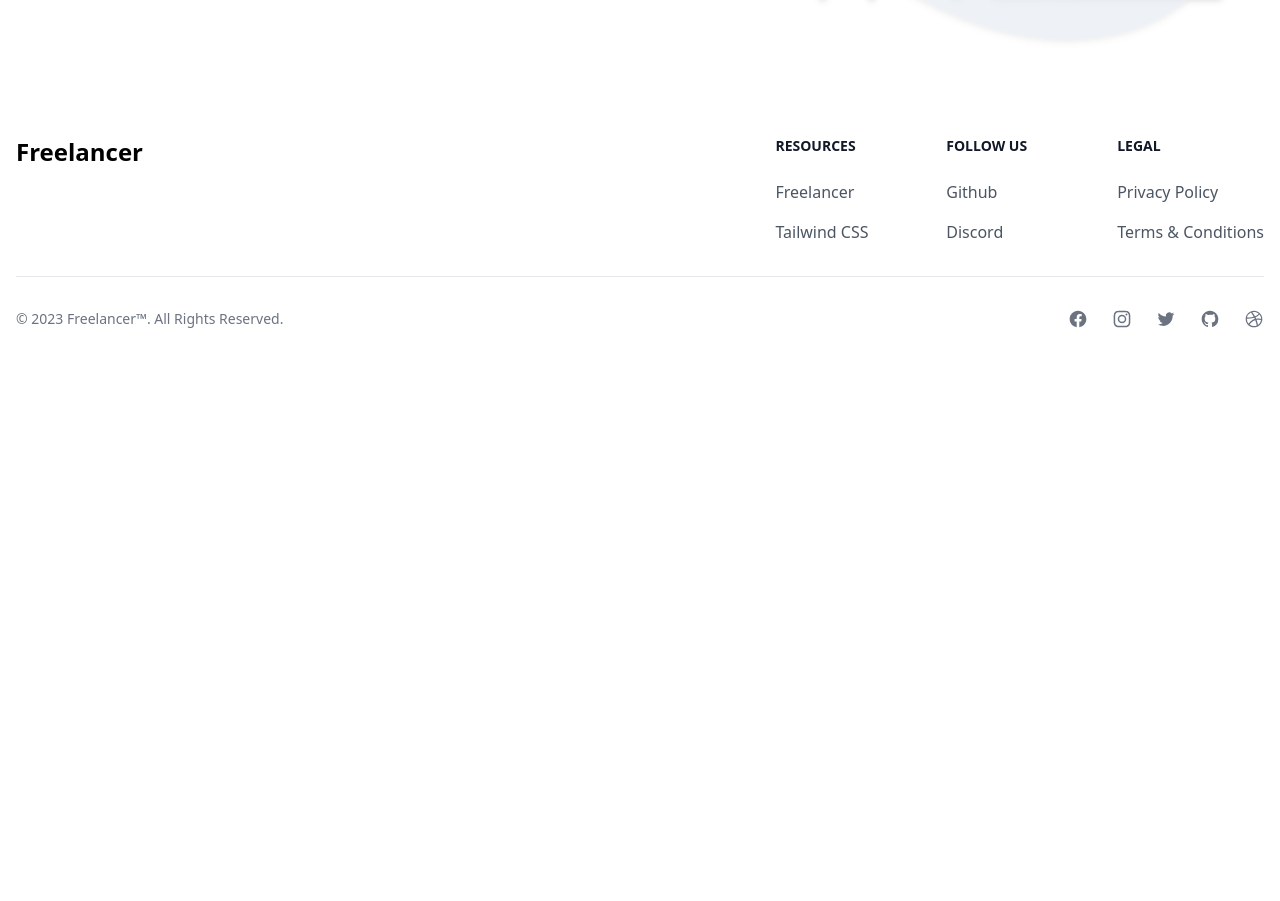
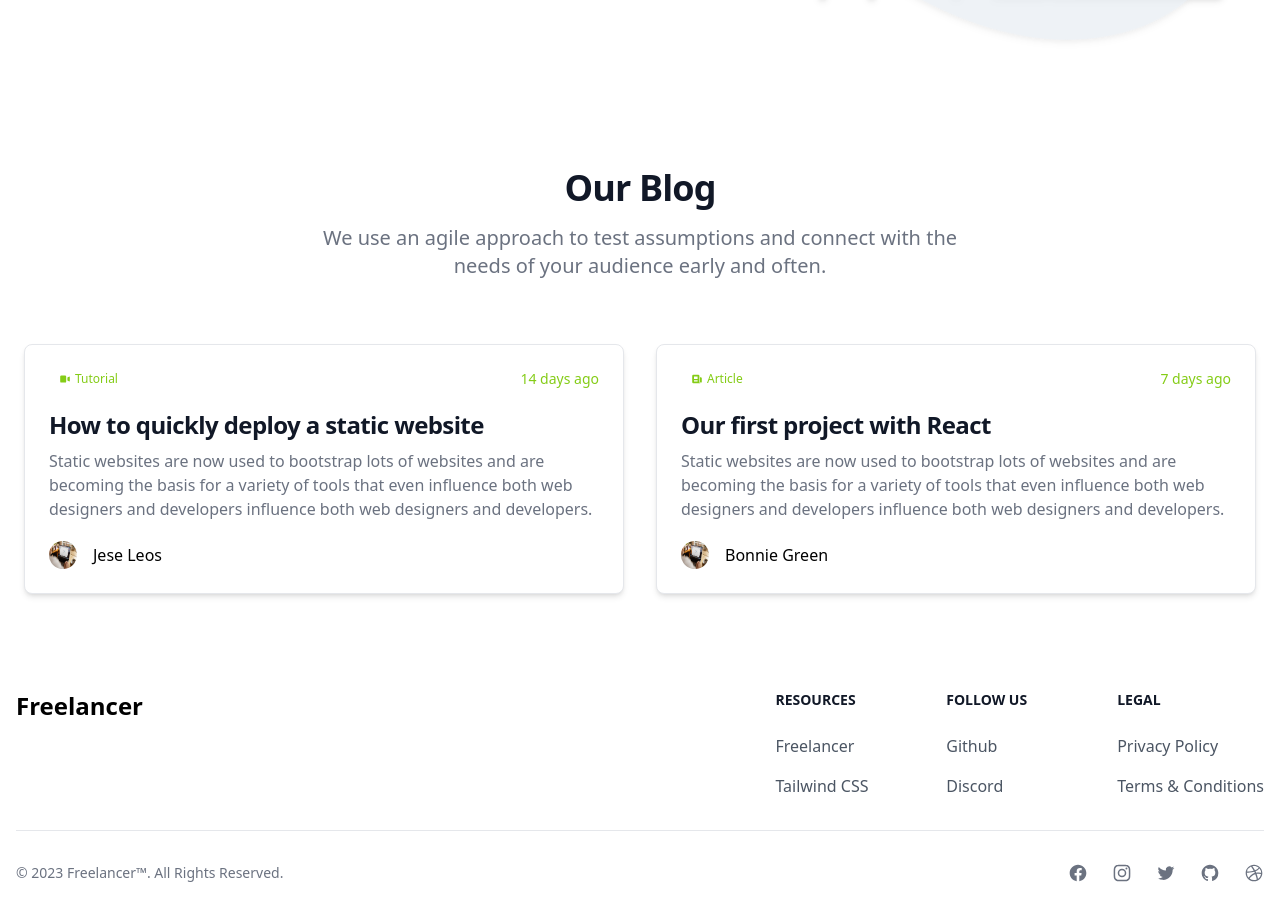
Before and after one commit to TarikSogukpinar/freelancehub, a Next.js app in the folder client/: page / in a window 1280 px wide. Shown: the part 1359-2260 px from the top of the page. Before the commit the page ends 1720 px from the top, so only its background shows below. Built offline with nearby package versions, Linux system fonts and the light colour scheme.

Commit message:
excess codes deleted

```diff
--- a/client/components/HomePage.jsx
+++ b/client/components/HomePage.jsx
@@ -1,52 +1,12 @@
 import Head from "next/head";
 import Navbar from "./Navbar";
 import { useState } from "react";
-import {
-  Speed,
-  CollectionsBookmark,
-  ConnectWithoutContact,
-  Work,
-} from "@mui/icons-material";
 import Footer from "./Footer";
 import Image from "next/image";
 import Link from "next/link";
 import Stars from "./Stars";
 
 export default function HomePage() {
-  const [sections, setSections] = useState([
-    {
-      sectionNumber: 1,
-      description:
-        "Binlerce iş ilanına kolayca göz atın ve sadece birkaç tıklama ile başvurun. İş aramak hiç bu kadar kolay olmamıştı!",
-      title: "İş İlanlarına Göz Atın",
-      icon: <Speed sx={{ fontSize: 150 }} />,
-      buttonName: "Hızlıca Başla",
-    },
-    {
-      sectionNumber: 2,
-      description:
-        "Kendi profilinizi oluşturun ve potansiyel işverenlerin sizi keşfetmesini sağlayın. Ayrıca, çalışmalarınızı sergileyebileceğiniz bir portfolyo da oluşturabilirsiniz!",
-      title: "Portfolyonuzu Oluşturun",
-      icon: <CollectionsBookmark sx={{ fontSize: 150 }} />,
-      buttonName: "Profilini Oluştur",
-    },
-    {
-      sectionNumber: 3,
-      description:
-        "İşverenlerle doğrudan iletişim kurun, sorularınızı sorun ve iş görüşmeleri için randevu alın. En iyi iş fırsatları sadece birkaç tıklama uzağınızda!",
-      title: "İletişim Kurun",
-      icon: <ConnectWithoutContact sx={{ fontSize: 150 }} />,
-      buttonName: "Fırsatları Yakala",
-    },
-    {
-      sectionNumber: 4,
-      description:
-        "Kariyerinizi ilerletmek için gerekli olan bilgileri ve tavsiyeleri burada bulabilirsiniz. Kendinizi geliştirmek ve daha iyi iş fırsatlarına hazırlanmak için bu bölümü takip edin!",
-      title: "Kariyerinizi Geliştirin",
-      icon: <Work sx={{ fontSize: 150 }} />,
-      buttonName: "Kariyer Fırsatları",
-    },
-  ]);
   const [cards, setCards] = useState([
     {
       id: 1,
@@ -91,12 +51,60 @@
       isFeatured: true,
     },
   ]);
+  const [blogPosts, setBlogPosts] = useState([
+    {
+      id: 1,
+      category: "Tutorial",
+      title: "How to quickly deploy a static website",
+      description:
+        "Static websites are now used to bootstrap lots of websites and are becoming the basis for a variety of tools that even influence both web designers and developers influence both web designers and developers.",
+      name: "Jese Leos",
+      image: "/images/placeholder-1.jpg",
+      time: 14,
+      icon: (
+        <svg
+          className="mr-1 w-3 h-3"
+          fill="currentColor"
+          viewBox="0 0 20 20"
+          xmlns="http://www.w3.org/2000/svg"
+        >
+          <path d="M2 6a2 2 0 012-2h6a2 2 0 012 2v8a2 2 0 01-2 2H4a2 2 0 01-2-2V6zM14.553 7.106A1 1 0 0014 8v4a1 1 0 00.553.894l2 1A1 1 0 0018 13V7a1 1 0 00-1.447-.894l-2 1z" />
+        </svg>
+      ),
+    },
+    {
+      id: 2,
+      category: "Article",
+      title: "Our first project with React",
+      description:
+        "Static websites are now used to bootstrap lots of websites and are becoming the basis for a variety of tools that even influence both web designers and developers influence both web designers and developers.",
+      name: "Bonnie Green",
+      image: "/images/placeholder-2.jpg",
+      time: 7,
+
+      icon: (
+        <svg
+          className="mr-1 w-3 h-3"
+          fill="currentColor"
+          viewBox="0 0 20 20"
+          xmlns="http://www.w3.org/2000/svg"
+        >
+          <path
+            fillRule="evenodd"
+            d="M2 5a2 2 0 012-2h8a2 2 0 012 2v10a2 2 0 002 2H4a2 2 0 01-2-2V5zm3 1h6v4H5V6zm6 6H5v2h6v-2z"
+            clipRule="evenodd"
+          />
+          <path d="M15 7h1a2 2 0 012 2v5.5a1.5 1.5 0 01-3 0V7z" />
+        </svg>
+      ),
+    },
+  ]);
 
   return (
     <div>
       <Head>
         <title>
-          Freelancer - İş verenler ile iş arayanların ortak platformu
+          FreelancerHub - İş verenler ile iş arayanların ortak platformu
         </title>
         <meta name="description" content="Freelancer HomePage" />
       </Head>
@@ -235,6 +243,75 @@
             </div>
           </div>
         </section>
+        <section className="bg-white dark:bg-white">
+          <div className="py-8 px-4 mx-auto max-w-screen-xl lg:py-16 lg:px-6">
+            <div className="mx-auto max-w-screen-sm text-center lg:mb-16 mb-8">
+              <h2 className="mb-4 text-3xl lg:text-4xl tracking-tight font-extrabold text-gray-900 dark:text-indigo-900">
+                Our Blog
+              </h2>
+              <p className="font-light text-gray-500 sm:text-xl dark:text-black">
+                We use an agile approach to test assumptions and connect with
+                the needs of your audience early and often.
+              </p>
+            </div>
+            <div className="grid gap-8 lg:grid-cols-2">
+              {blogPosts.map((blog) => {
+                return (
+                  <article
+                    key={blog.id}
+                    className="p-6 bg-white rounded-lg border border-gray-200 shadow-md dark:bg-indigo-900 dark:border-lime-700"
+                  >
+                    <div className="flex justify-between items-center mb-5 text-gray-500">
+                      <span className="bg-primary-100 text-lime-500 text-xs font-medium inline-flex items-center px-2.5 py-0.5 rounded dark:bg-primary-200 dark:text-primary-800">
+                        {blog.icon}
+                        {blog.category}
+                      </span>
+                      <span className="text-sm text-lime-500">{blog.time} days ago</span>
+                    </div>
+                    <h2 className="mb-2 text-2xl font-bold tracking-tight text-gray-900 dark:text-white">
+                      <Link href="/"> {blog.title}</Link>
+                    </h2>
+                    <p className="mb-5 font-light text-gray-500 dark:text-gray-400">
+                      {blog.description}
+                    </p>
+                    <div className="flex justify-between items-center">
+                      <div className="flex items-center space-x-4">
+                        <Image
+                          className="w-7 h-7 rounded-full"
+                          src="/images/placeholder-2.jpg"
+                          alt="Jese Leos avatar"
+                          width={30}
+                          height={30}
+                        />
+                        <span className="font-medium dark:text-white">
+                          {blog.name}
+                        </span>
+                      </div>
+                      <a
+                        href="#"
+                        className="inline-flex items-center font-medium text-white dark:text-primary-500 hover:underline"
+                      >
+                        Read more
+                        <svg
+                          className="ml-2 w-4 h-4"
+                          fill="currentColor"
+                          viewBox="0 0 20 20"
+                          xmlns="http://www.w3.org/2000/svg"
+                        >
+                          <path
+                            fillRule="evenodd"
+                            d="M10.293 3.293a1 1 0 011.414 0l6 6a1 1 0 010 1.414l-6 6a1 1 0 01-1.414-1.414L14.586 11H3a1 1 0 110-2h11.586l-4.293-4.293a1 1 0 010-1.414z"
+                            clipRule="evenodd"
+                          />
+                        </svg>
+                      </a>
+                    </div>
+                  </article>
+                );
+              })}
+            </div>
+          </div>
+        </section>
       </main>
       <Footer />
     </div>
--- a/client/components/RegisterPage.jsx
+++ b/client/components/RegisterPage.jsx
@@ -67,7 +67,6 @@
             Freelancer&apos;a Kaydolun
           </h5>
           <div>
-            <div className="mr-2">
             <label
               htmlFor="firstName"
               className="block mb-2 text-sm font-medium text-gray-900 dark:text-white"
@@ -102,7 +101,6 @@
               value={registerValue.lastName}
               onChange={handleRegister}
             />
-            </div>
           </div>
 
           <div>
```
Also changed, not shown: client/components/Footer.jsx (+0 -7 lines). Lines whose indentation alone changed are shown as unchanged.
